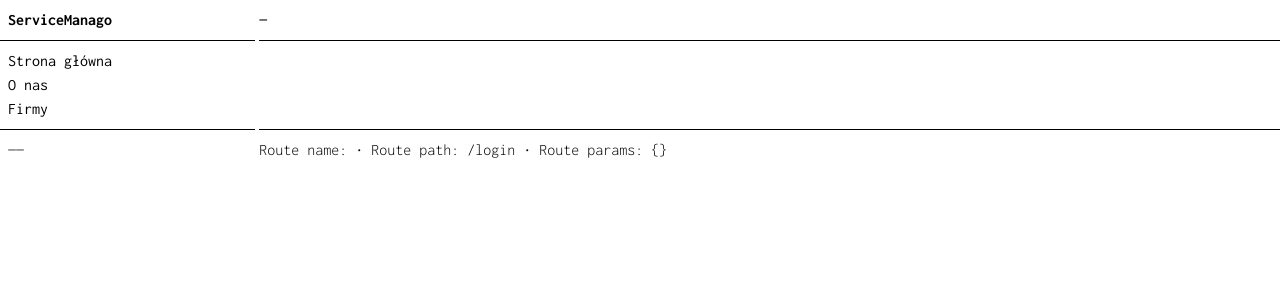
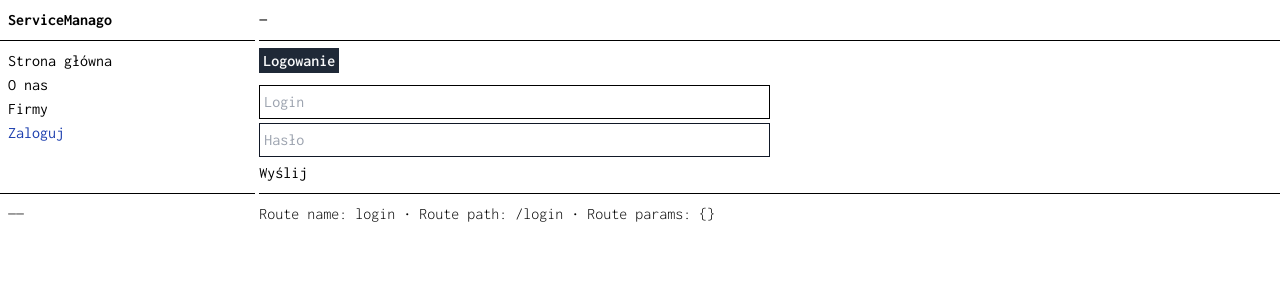
Before and after one commit to KacperMo/ServiceManago-Front, a Vue app in the folder vue/: page /login in a window 1280 px wide. Shown: the top 300 px of the page. Built offline with nearby package versions, Linux system fonts and the light colour scheme.

Commit message:
Add the auth store

```diff
--- a/vue/src/assets/main.css
+++ b/vue/src/assets/main.css
@@ -33,6 +33,6 @@ a.logo:hover {
   color: black;
 }
 .btn-danger {
-  color: red;
-  border-bottom: 1px solid red;
+  color: #ef4444;
+  border-bottom: 1px solid #ef4444;
 }
--- a/vue/src/components/AppNav.vue
+++ b/vue/src/components/AppNav.vue
@@ -9,5 +9,11 @@
     <div>
       <RouterLink :to="{ name: 'companies.index' }">Firmy</RouterLink>
     </div>
+    <div v-if="!$router.currentRoute.value.meta.isLoggedIn">
+      <RouterLink :to="{ name: 'login' }">Zaloguj</RouterLink>
+    </div>
+    <div v-if="$router.currentRoute.value.meta.isLoggedIn">
+      <RouterLink :to="{ name: 'logout' }">Wyloguj</RouterLink>
+    </div>
   </div>
 </template>
--- a/vue/src/components/InputGroup.vue
+++ b/vue/src/components/InputGroup.vue
@@ -1,3 +1,3 @@
 <template>
-  <div class="mb-1"><slot /></div>
+  <div class="mb-1 w-6/12"><slot /></div>
 </template>
--- a/vue/src/router/index.js
+++ b/vue/src/router/index.js
@@ -1,5 +1,6 @@
 import { createRouter, createWebHistory } from "vue-router";
 import HomeView from "../views/HomeView.vue";
+import { useAuthStore } from "@/stores/auth";
 
 const router = createRouter({
   history: createWebHistory(import.meta.env.BASE_URL),
@@ -8,33 +9,66 @@ const router = createRouter({
       path: "/",
       name: "home",
       component: HomeView,
+      meta: { auth: false },
     },
     {
       path: "/o-firmie",
       name: "about",
       component: () => import("../views/AboutView.vue"),
+      meta: { auth: false },
     },
     {
       path: "/firmy",
       name: "companies.index",
       component: () => import("../views/Company/IndexView.vue"),
+      meta: { auth: true },
     },
     {
       path: "/firmy/create",
       name: "companies.create",
       component: () => import("../views/Company/CreateView.vue"),
+      meta: { auth: true },
     },
     {
       path: "/firmy/:id",
       name: "companies.show",
       component: () => import("../views/Company/ShowView.vue"),
+      meta: { auth: true },
     },
     {
       path: "/firmy/:id/edit",
       name: "companies.edit",
       component: () => import("../views/Company/EditView.vue"),
+      meta: { auth: true },
+    },
+    {
+      path: "/login",
+      name: "login",
+      component: () => import("../views/auth/LoginView.vue"),
+      meta: { auth: false },
+    },
+    {
+      path: "/logout",
+      name: "logout",
+      component: () => import("../views/auth/LogoutView.vue"),
+      meta: { auth: false },
+    },
+    {
+      path: "/register",
+      name: "register",
+      component: () => import("../views/auth/RegisterView.vue"),
+      meta: { auth: false },
     },
   ],
 });
 
+router.beforeEach((to, from) => {
+  const store = useAuthStore();
+  const isGuest = store.isGuest;
+  to.meta.isLoggedIn = store.isLoggedIn;
+  if (to.meta.auth === true && isGuest && to.name !== "login") {
+    return { name: "login" };
+  }
+});
+
 export default router;
--- /dev/null
+++ b/vue/src/stores/auth.js
@@ -0,0 +1,58 @@
+import { defineStore } from "pinia";
+import { computed, ref } from "vue";
+import axios from "axios";
+
+export const useAuthStore = defineStore("auth", () => {
+  const tokenName = "stoken";
+  const token = ref(localStorage.getItem(tokenName) || null);
+
+  async function login(payload) {
+    let err = "";
+    let data = "";
+    let res = null;
+    try {
+      res = await axios.post("login", payload);
+      token.value = res.data.token;
+      localStorage.setItem(tokenName, res.data.token);
+    } catch (e) {
+      err = e.message;
+      if (e.response) {
+        data = e.response.data;
+      }
+    }
+
+    return { err, data, res };
+  }
+
+  async function logout() {
+    let err = "";
+    let res = null;
+    try {
+      token.value = null;
+      localStorage.removeItem(tokenName);
+      res = await axios.post("logout");
+    } catch (e) {
+      err = e.message;
+    }
+
+    return { err, res };
+  }
+
+  const isLoggedIn = computed(() => {
+    if (token.value == null) {
+      return false;
+    }
+
+    return true;
+  });
+
+  const isGuest = computed(() => {
+    if (token.value == null) {
+      return true;
+    }
+
+    return false;
+  });
+
+  return { token, isLoggedIn, isGuest, login, logout };
+});
--- a/vue/src/stores/company.js
+++ b/vue/src/stores/company.js
@@ -2,7 +2,7 @@ import { defineStore } from "pinia";
 import axios from "axios";
 
 export const useCompanyStore = defineStore("company", () => {
-  axios.defaults.baseURL = "http://127.0.0.1:3333/";
+  // axios.defaults.baseURL = "http://127.0.0.1:3333/";
 
   async function all(urlFragment) {
     let collection = [];
--- /dev/null
+++ b/vue/src/views/auth/LoginView.vue
@@ -0,0 +1,53 @@
+<script setup>
+import { ref } from "vue";
+import { useRouter } from "vue-router";
+import { useAuthStore } from "@/stores/auth.js";
+import AppAlert from "@/components/AppAlert.vue";
+import HeaderTwo from "@/components/HeaderTwo.vue";
+import InputGroup from "@/components/InputGroup.vue";
+import InputField from "@/components/InputField.vue";
+
+const router = useRouter();
+const store = useAuthStore();
+const email = ref("");
+const password = ref("");
+const error = ref("");
+const errorMessage = ref("");
+const response = ref("");
+
+const onSubmit = async () => {
+  const payload = { email: email.value, password: password.value };
+  const { err, data, res } = await store.login(payload);
+  error.value = err;
+  errorMessage.value = data;
+  response.value = res;
+  if (response.value?.status === 200) {
+    router.push({ name: "home" });
+  }
+};
+</script>
+
+<template>
+  <HeaderTwo>Logowanie</HeaderTwo>
+  <AppAlert v-if="errorMessage" type="danger">{{ errorMessage }}</AppAlert>
+  <form @submit.prevent="onSubmit">
+    <InputGroup>
+      <InputField
+        v-model="email"
+        name="login"
+        id="login"
+        placeholder="Login"
+        autofocus="true"
+      />
+    </InputGroup>
+    <InputGroup>
+      <InputField
+        v-model="password"
+        name="password"
+        id="password"
+        placeholder="Hasło"
+      />
+    </InputGroup>
+    <button type="submit">Wyślij</button>
+  </form>
+</template>
--- /dev/null
+++ b/vue/src/views/auth/LogoutView.vue
@@ -0,0 +1,19 @@
+<script setup>
+import { useRouter } from "vue-router";
+import { useAuthStore } from "@/stores/auth.js";
+import AppAlert from "@/components/AppAlert.vue";
+import HeaderTwo from "@/components/HeaderTwo.vue";
+
+const store = useAuthStore();
+const router = useRouter();
+
+const { err, res } = await store.logout();
+if (res?.data.revoked) {
+  router.push({ name: "home" });
+}
+</script>
+
+<template>
+  <HeaderTwo>Wylgowanie</HeaderTwo>
+  <AppAlert v-if="err" type="danger">{{ err }}</AppAlert>
+</template>
--- /dev/null
+++ b/vue/src/views/auth/RegisterView.vue
@@ -0,0 +1,7 @@
+<script setup>
+import HeaderTwo from "@/components/HeaderTwo.vue";
+</script>
+
+<template>
+  <HeaderTwo>Zakładanie konta</HeaderTwo>
+</template>
```
